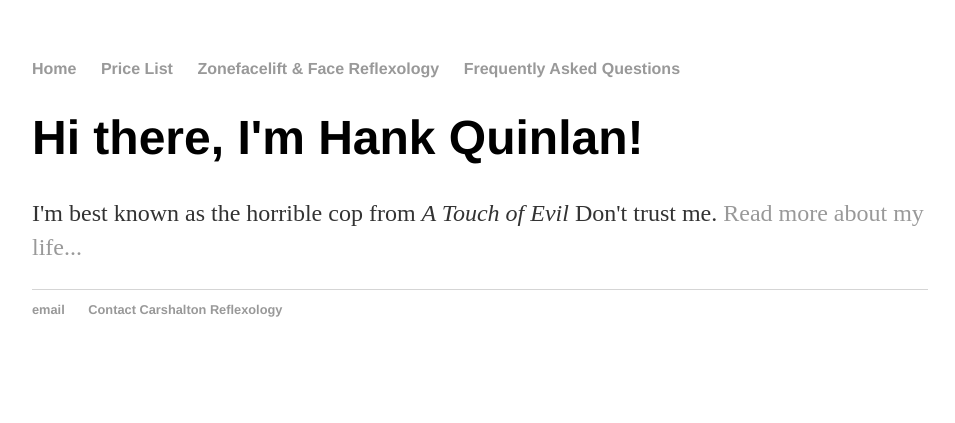
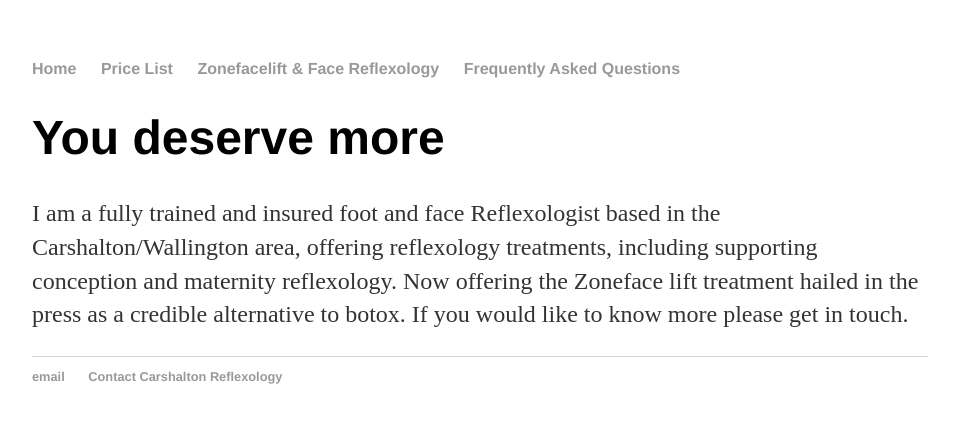
Before and after one commit to Rednax-lab/rednax-lab.github.io, a Jekyll site: the page built from index.html, in a window 1280 px wide. Shown: the top 423 px of the page, without its empty margins (160-1115 px from the left). Built offline with Jekyll 4.4.1, drawn with Linux system fonts in a browser that asks for light colours.

Commit message:
Update index.html

```diff
--- a/index.html
+++ b/index.html
@@ -1,8 +1,8 @@
 ---
 layout: default
-title: Hank Quinlan, Horrible Cop
+title: Carshalton Reflexology
 ---
-<div class="blurb">
-	<h1>Hi there, I'm Hank Quinlan!</h1>
-	<p>I'm best known as the horrible cop from <em>A Touch of Evil</em> Don't trust me. <a href="/about">Read more about my life...</a></p>
-</div><!-- /.blurb -->
+<div class="intro">
+	<h1>You deserve more</h1>
+	<p>I am a fully trained and insured foot and face Reflexologist based in the Carshalton/Wallington area, offering reflexology treatments, including supporting conception and maternity reflexology. Now offering the Zoneface lift treatment hailed in the press as a credible alternative to botox. If you would like to know more please get in touch.</p>
+</div><!-- /.intro -->
```
